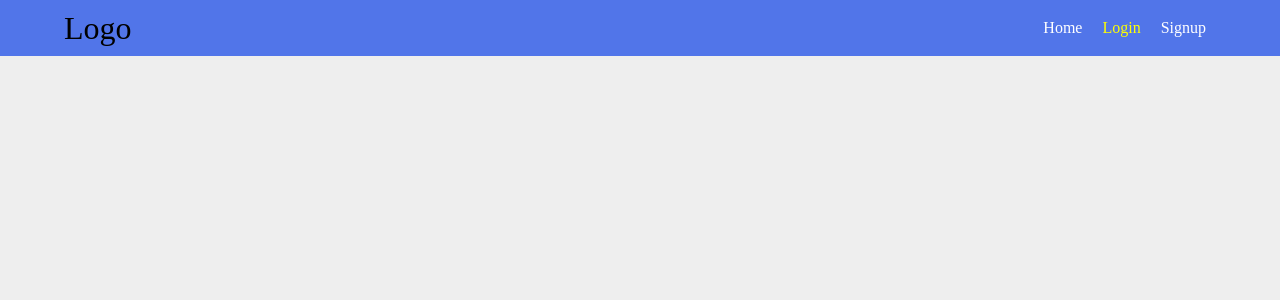
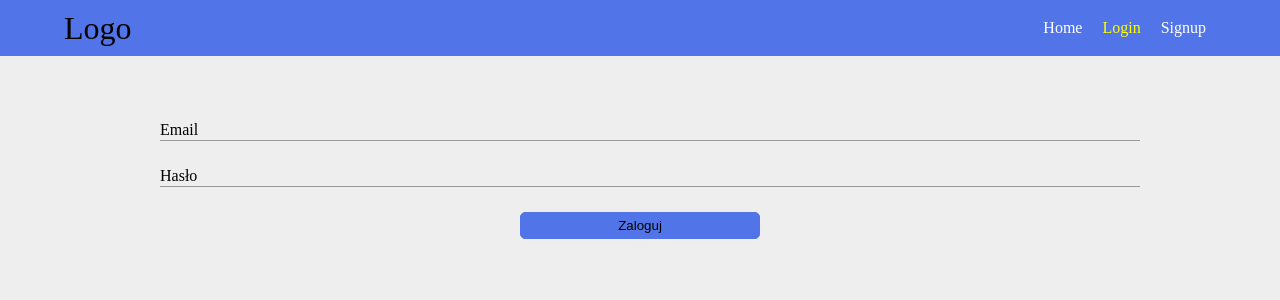
Before and after one commit to dominikPytlinski/socialapp, a React (Create React App) app in the folder client/: page /login in a window 1280 px wide. Shown: the top 300 px of the page. Built offline with nearby package versions, Linux system fonts and the light colour scheme.

Commit message:
added PostListItem and Profile, created login functionality

```diff
--- a/client/src/App.css
+++ b/client/src/App.css
@@ -102,6 +102,58 @@ header.main-nav ul li:hover {
   height: auto;
 }
 
+.login-form {
+  display: flex;
+  flex-direction: column;
+  align-items: center;
+  margin-top: 100px;
+}
+
+.form-control {
+  width: 80%;
+  position: relative;
+  margin: 5px 0;
+}
+
+.form-control label {
+  position: absolute;
+  transform-origin: top left;
+  transform: translate(0, -20px) scale(1);
+  transition: all .1s ease-in-out;
+}
+
+.login-form button {
+  width: 20%;
+  margin-top: 20px;
+  padding: 5px;
+  border-radius: 5px;
+  border: 1px solid #5175e9;;
+  background-color: #5175e9;
+  cursor: pointer;
+}
+
+.login-form button:focus {
+  outline: none;
+}
+
+.login-form input {
+  width: 100%;
+  border: none;
+  background-color: transparent;
+  outline: none;
+  border-bottom: 1px solid #999;
+  margin: 0 auto;
+  padding: 10px;
+}
+
+#email:focus ~ label {
+  transform: translate(0, -45px) scale(.75);
+}
+
+#password:focus ~ label {
+  transform: translate(0, -45px) scale(.75);
+}
+
 .loader,
 .loader:after {
   border-radius: 50%;
--- /dev/null
+++ b/client/src/Components/PostListItem.js
@@ -0,0 +1,21 @@
+import React from 'react';
+import { Link } from 'react-router-dom';
+
+const PostListItem = (props) => {
+    return (
+        props.posts.map(post => {
+            return (
+            <div key={post._id}>
+                <img src={post.creator.image} alt="user" className="user-image" />
+                <div>
+                    <span><Link to="#">{post.creator.nickName}</Link></span>
+                    <h4>{post.title}</h4>
+                    <p>{post.body}</p>
+                </div>
+            </div>
+            )
+        })
+    )
+}
+
+export default PostListItem;
--- /dev/null
+++ b/client/src/Components/Profile.js
@@ -0,0 +1,11 @@
+import React from 'react'
+
+const Profile = () => {
+    return (
+        <div>
+            profile
+        </div>
+    )
+}
+
+export default Profile
--- a/client/src/Pages/Home.js
+++ b/client/src/Pages/Home.js
@@ -1,7 +1,8 @@
 import React, { Component } from 'react';
-import { Link } from 'react-router-dom';
 import axios from 'axios';
 import Loading from '../Components/Loading';
+import PostListItem from '../Components/PostListItem';
+import Profile from '../Components/Profile';
 
 class Home extends Component {
     constructor(props) {
@@ -37,22 +38,11 @@ class Home extends Component {
                         {this.state.loading ? (
                             <Loading />
                         ) : (
-                            this.state.posts.map(post => {
-                                return (
-                                <div key={post._id}>
-                                    <img src={post.creator.image} alt="user" className="user-image" />
-                                    <div>
-                                        <span><Link to="#">{post.creator.nickName}</Link></span>
-                                        <h4>{post.title}</h4>
-                                        <p>{post.body}</p>
-                                    </div>
-                                </div>
-                                )
-                            })
+                            <PostListItem posts={this.state.posts} />
                         )}
                     </div>
                     <div className="profile">
-                        profile
+                        <Profile />
                     </div>
                 </div>
             </main>
--- a/client/src/Pages/Login.js
+++ b/client/src/Pages/Login.js
@@ -1,11 +1,47 @@
-import React, { Component } from 'react'
+import React, { Component } from 'react';
+import axios from 'axios';
 
 class Login extends Component {
+    constructor(props) {
+        super(props);
+        this.state = {
+            email: '',
+            password: ''
+        }
+    }
+
+    handleChange = (e) => {
+        this.setState({
+            [e.target.name]: e.target.value
+        });
+    }
+
+    handleSubmit = (e) => {
+        e.preventDefault();
+        const loginData = {
+            email: this.state.email,
+            password: this.state.password
+        }
+        axios.post('http://localhost:4000/login', loginData)
+            .then(res => console.log(res.data))
+            .catch(err => console.log(err));
+    }
+
     render() {
         return (
-            <div>
-                Login page
-            </div>
+            <main className="container">
+                <form onSubmit={this.handleSubmit} className="login-form" >
+                    <div className="form-control">
+                        <input type="email" id="email" className="input" name="email" value={this.state.email} onChange={this.handleChange} />
+                        <label htmlFor="email">Email</label>
+                    </div>
+                    <div className="form-control">
+                        <input placeholder="" type="password" id="password" name="password" value={this.state.password} onChange={this.handleChange} />
+                        <label htmlFor="password">Hasło</label>
+                    </div>
+                    <button type="submit">Zaloguj</button>
+                </form>
+            </main>
         )
     }
 }
```
